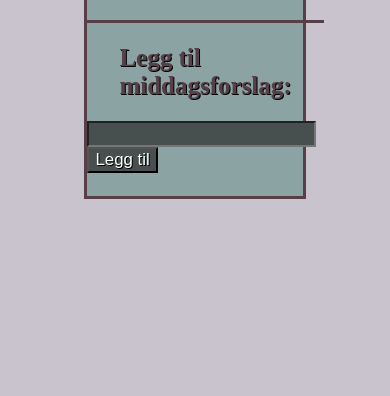
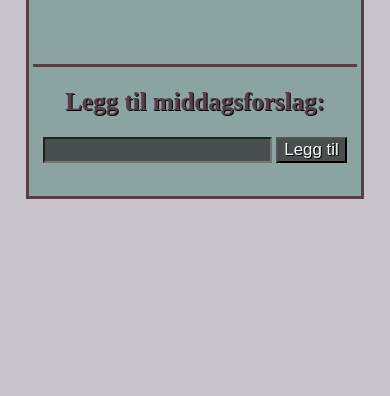
Before and after one commit to mailinnmoneel/Middagsrullet, a plain HTML site: page index.html in a window 390 px wide. Shown: the part 448-844 px from the top of the page. Drawn offline with Linux system fonts and the light colour scheme.

Commit message:
endret på margin

```diff
--- a/style.css
+++ b/style.css
@@ -1,7 +1,7 @@
 body {
     background-color: #c8c3cc;
-    margin-left: 10vh;
-    margin-right: 10vh;
+    margin-left: 10px;
+    margin-right: 10px;
 }
 
 h1 {
@@ -49,6 +49,7 @@ h1 {
 
 #addField {
     border-top: solid #563f46;
+    text-align-last: center;
 }
 
 #foodSuggestions {
@@ -68,6 +69,10 @@ h1 {
 
 /* MOBILE VIEW  */
 @media only screen and (max-width: 600px) {
+    body {
+        padding: 0 1rem;
+    }
+
     h1, h2 {
         font-size: 25px;
         padding: 0rem 2rem;
```
